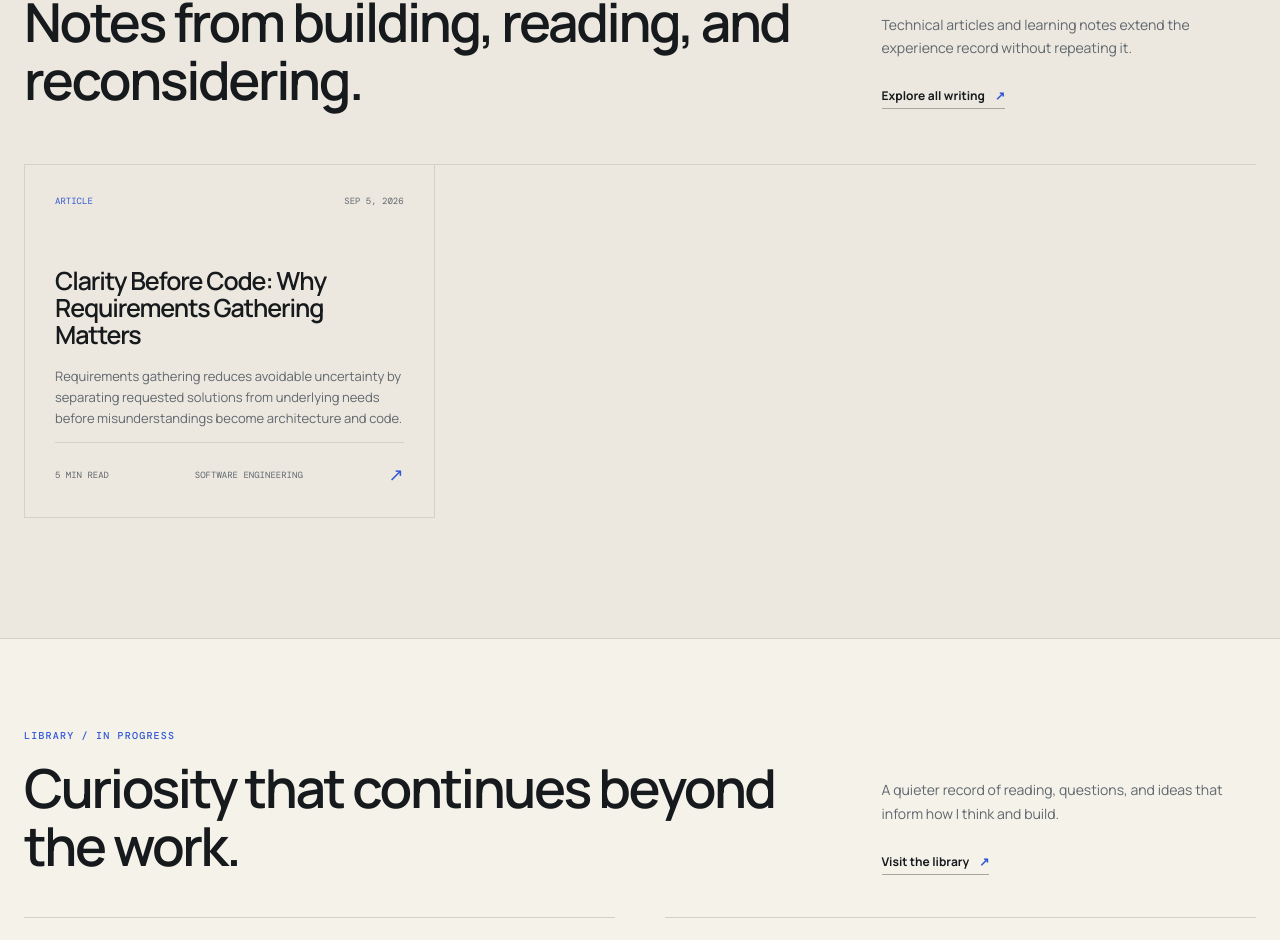
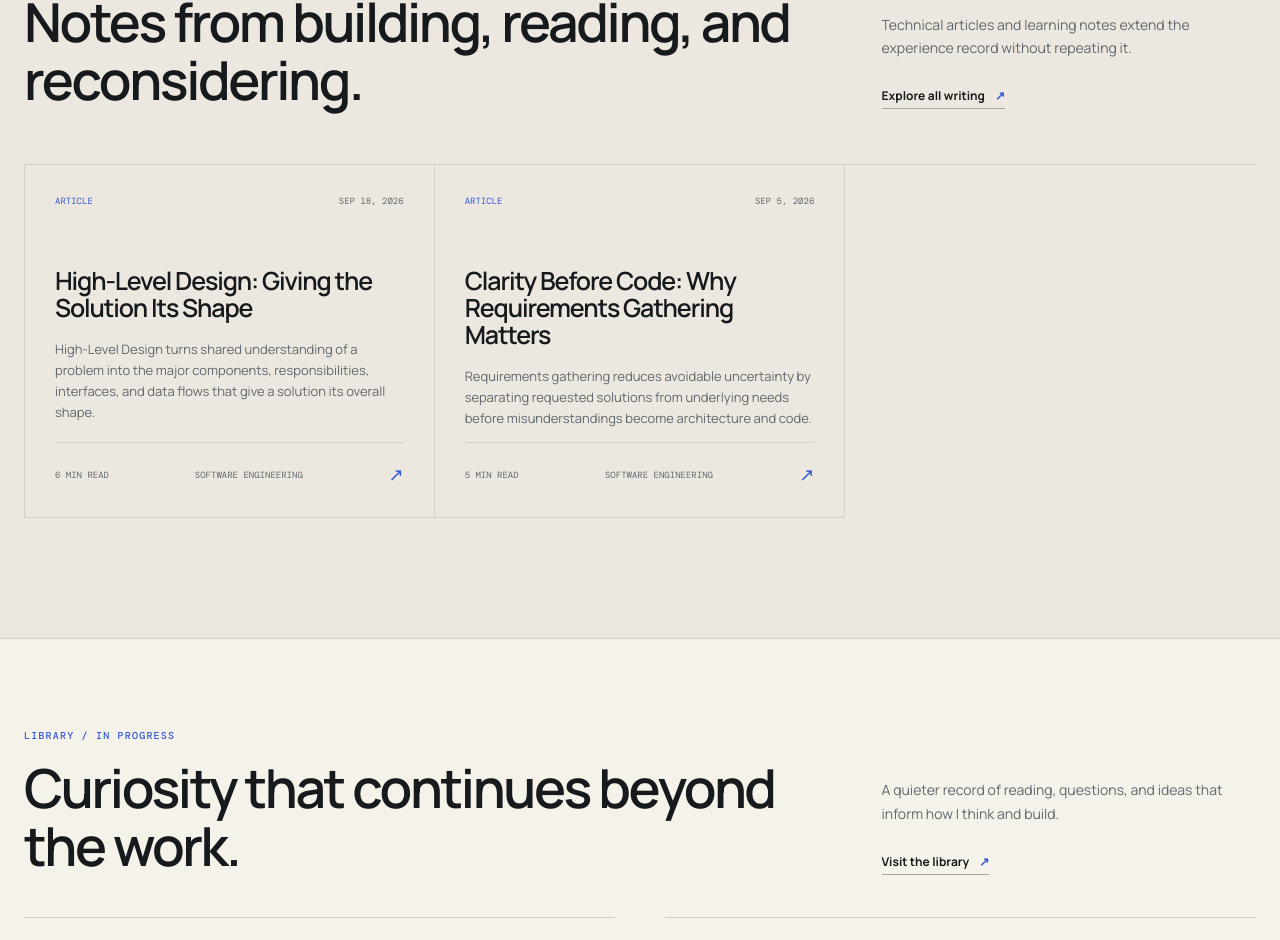
Before and after one commit to MoKeshavarz/mokeshavarz.github.io, a Next.js app: page / in a window 1280 px wide. Shown: the part 3914-4854 px from the top of the page. Built offline with nearby package versions, Linux system fonts and the light colour scheme; grey boxes are pictures that could not be loaded.

Commit message:
Publish High-Level Design article

```diff
--- a/app/content/writing.ts
+++ b/app/content/writing.ts
@@ -26,6 +26,7 @@ export type WritingBlock =
   | { type: "paragraph"; text: string; emphasis?: string[] }
   | { type: "quote"; text: string }
   | { type: "statement"; text: string }
+  | { type: "bulletList"; items: string[] }
   | { type: "list"; items: { label: string; text: string }[] }
   | { type: "sequence"; steps: { value: string; label: string }[]; total: string };
 
@@ -53,6 +54,138 @@ export const writingDrafts: WritingDraft[] = [
 ];
 
 export const writing: Writing[] = [
+  {
+    slug: "high-level-design-giving-the-solution-its-shape",
+    type: "Article",
+    title: "High-Level Design: Giving the Solution Its Shape",
+    description: "High-Level Design turns shared understanding of a problem into the major components, responsibilities, interfaces, and data flows that give a solution its overall shape.",
+    date: "2026-09-18",
+    updated: "2026-09-18",
+    readTime: 6,
+    category: "Software Engineering",
+    tags: ["High-Level Design", "System Design", "Software Architecture"],
+    technologies: [],
+    heroImage: {
+      src: "/images/high-level-design-concept-map-focused.png",
+      alt: "High-Level Design concept map showing the major components and relationships in an order-management system, the responsibilities defined at a high level, and the distinction between HLD and LLD.",
+      width: 1672,
+      height: 941,
+    },
+    introduction: [
+      { type: "paragraph", text: "Once the requirements are clear enough, the next question becomes:" },
+      { type: "statement", text: "What should the solution look like at a high level?" },
+      { type: "paragraph", text: "That is where High-Level Design (HLD) begins.", emphasis: ["High-Level Design (HLD)"] },
+      { type: "paragraph", text: "High-Level Design describes a software system at an abstract level. It identifies the major pieces of the application, their responsibilities, the environment they will run in, and how they interact—without deciding every implementation detail." },
+      { type: "paragraph", text: "In simple terms:" },
+      { type: "statement", text: "Requirements create shared understanding of the problem." },
+      { type: "statement", text: "High-Level Design gives the solution its overall shape." },
+    ],
+    sections: [
+      {
+        id: "start-with-the-big-picture",
+        heading: "Start with the big picture",
+        blocks: [
+          { type: "paragraph", text: "Imagine we are building an order-management system." },
+          { type: "paragraph", text: "Before deciding individual classes, methods, algorithms, or database columns, we need to answer larger questions:" },
+          { type: "bulletList", items: [
+            "What platform should the system run on?",
+            "What architecture should it use?",
+            "What are the major components?",
+            "Where should the data live?",
+            "Which external systems must it communicate with?",
+            "What are the important interfaces?",
+            "How should data move between major parts of the system?",
+          ] },
+          { type: "paragraph", text: "These are High-Level Design decisions." },
+          { type: "paragraph", text: "The purpose is to break a large application into major pieces that are easier to understand and can later be refined into detailed designs. The source describes HLD as the first step in breaking an application into pieces small enough to implement." },
+        ],
+      },
+      {
+        id: "what-does-high-level-design-define",
+        heading: "What does High-Level Design define?",
+        blocks: [
+          { type: "paragraph", text: "HLD can include several different concerns." },
+          { type: "list", items: [
+            { label: "Environment", text: "The operating system, hardware platform, network, devices, and other infrastructure." },
+            { label: "Architecture", text: "The overall structure of the application, such as monolithic, client/server, component-based, service-oriented, event-driven, data-centric, rule-based, or distributed architectures." },
+            { label: "Major components", text: "The main subsystems, modules, databases, reporting areas, and top-level responsibilities." },
+            { label: "Interfaces", text: "How major internal parts interact and which external systems the application must communicate with." },
+            { label: "Data", text: "The database platform, major entities and relationships, and important data flows." },
+            { label: "User interaction and outputs", text: "The general UI direction, reports, messages, files, and other system outputs." },
+          ] },
+          { type: "paragraph", text: "Security, configuration information, training needs, and useful UML diagrams can also be part of the high-level picture." },
+          { type: "paragraph", text: "The goal is not to document every possible detail." },
+          { type: "paragraph", text: "It is to describe enough of the system that the team understands what the major pieces are, what they should do, and what relationships exist between them.", emphasis: ["what the major pieces are, what they should do, and what relationships exist between them"] },
+        ],
+      },
+      {
+        id: "responsibilities-before-implementation",
+        heading: "Responsibilities before implementation",
+        blocks: [
+          { type: "paragraph", text: "Suppose one of the major components is an Order Service.", emphasis: ["Order Service"] },
+          { type: "paragraph", text: "At the high level, we might decide that it:" },
+          { type: "bulletList", items: [
+            "receives orders,",
+            "coordinates order processing,",
+            "communicates with inventory,",
+            "stores order information,",
+            "and triggers billing.",
+          ] },
+          { type: "paragraph", text: "We do not necessarily need to decide yet:", emphasis: ["not"] },
+          { type: "bulletList", items: [
+            "which classes will implement it,",
+            "what method signatures they will expose,",
+            "what algorithms they will use,",
+            "or exactly how the internal code will be structured.",
+          ] },
+          { type: "paragraph", text: "Those decisions belong later." },
+          { type: "paragraph", text: "A High-Level Design should specify what the pieces do and how they interact while including as few details as possible about how they perform their work.", emphasis: ["what the pieces do and how they interact while including as few details as possible about how they perform their work"] },
+          { type: "paragraph", text: "That distinction is important." },
+        ],
+      },
+      {
+        id: "why-decomposition-matters",
+        heading: "Why decomposition matters",
+        blocks: [
+          { type: "paragraph", text: "Breaking a large system into understandable pieces is not just about creating a cleaner diagram." },
+          { type: "paragraph", text: "Clear boundaries can reduce dependencies between different parts of the system." },
+          { type: "paragraph", text: "If components are sufficiently decoupled, different teams may be able to work on them simultaneously without constantly interfering with each other." },
+          { type: "paragraph", text: "That does not mean that more components or more services automatically produce a better architecture.", emphasis: ["does not"] },
+          { type: "statement", text: "Architecture is a design decision, not a goal by itself." },
+          { type: "paragraph", text: "The right structure depends on the problem being solved." },
+        ],
+      },
+      {
+        id: "high-level-design-vs-low-level-design",
+        heading: "High-Level Design vs. Low-Level Design",
+        blocks: [
+          { type: "paragraph", text: "The distinction becomes clearer when we compare the two stages." },
+          { type: "paragraph", text: "High-Level Design asks:", emphasis: ["High-Level Design"] },
+          { type: "bulletList", items: [
+            "What are the major pieces?",
+            "What should they do?",
+            "What relationships exist between them?",
+          ] },
+          { type: "paragraph", text: "Low-Level Design asks:", emphasis: ["Low-Level Design"] },
+          { type: "bulletList", items: [
+            "How should each of those pieces actually work?",
+          ] },
+          { type: "paragraph", text: "The source describes HLD as painting the system in broad strokes, while LLD adds the extra detail needed before developers begin implementation." },
+        ],
+      },
+      {
+        id: "big-picture-first",
+        heading: "Big picture first",
+        blocks: [
+          { type: "paragraph", text: "High-Level Design does not try to predict every implementation decision before development begins." },
+          { type: "paragraph", text: "Its purpose is to make the major structural decisions clear enough that the rest of the system can be designed coherently." },
+          { type: "statement", text: "Shared Understanding → High-Level Design → Low-Level Design" },
+          { type: "paragraph", text: "The principle is simple:" },
+          { type: "statement", text: "Define what the major pieces are and how they relate before deciding how each one works." },
+        ],
+      },
+    ],
+  },
   {
     slug: "clarity-before-code-why-requirements-gathering-matters",
     type: "Article",
--- a/app/globals.css
+++ b/app/globals.css
@@ -288,6 +288,9 @@ h3 { font-size: 23px; font-weight: 600; }
 .article-definition-list li { display: grid; grid-template-columns: 155px 1fr; gap: 18px; padding: 15px 0; border-bottom: 1px solid var(--line); }
 .article-definition-list strong { color: var(--accent); font: 500 10px/1.6 "DM Mono", monospace; text-transform: uppercase; }
 .article-definition-list span { color: var(--ink-soft); font: 400 16px/1.65 Georgia, serif; }
+.article-bullet-list { margin: 30px 0; padding: 0; border-top: 1px solid var(--line); list-style: none; }
+.article-bullet-list li { position: relative; padding: 14px 8px 14px 28px; border-bottom: 1px solid var(--line); color: var(--ink-soft); font: 400 16px/1.65 Georgia, serif; }
+.article-bullet-list li:before { position: absolute; content: ""; top: 25px; left: 7px; width: 5px; height: 5px; background: var(--accent); border-radius: 50%; }
 .article-sequence { margin: 32px 0; padding: 28px; border: 1px solid color-mix(in srgb, var(--risk) 58%, var(--line)); background: var(--surface); }
 .article-sequence ol { display: grid; grid-template-columns: repeat(4, 1fr); margin: 0; padding: 0; list-style: none; }
 .article-sequence li { position: relative; min-width: 0; padding: 4px 22px 24px 0; border-bottom: 1px solid color-mix(in srgb, var(--risk) 58%, var(--line)); }
--- a/app/writing/[slug]/page.tsx
+++ b/app/writing/[slug]/page.tsx
@@ -41,6 +41,7 @@ function ArticleBlock({ block }: { block: WritingBlock }) {
   if (block.type === "paragraph") return <p><EmphasizedText text={block.text} emphasis={block.emphasis} /></p>;
   if (block.type === "quote") return <blockquote>{block.text}</blockquote>;
   if (block.type === "statement") return <p className="article-key-statement">{block.text}</p>;
+  if (block.type === "bulletList") return <ul className="article-bullet-list">{block.items.map((item) => <li key={item}>{item}</li>)}</ul>;
   if (block.type === "list") return <ul className="article-definition-list">{block.items.map((item) => <li key={item.label}><strong>{item.label}</strong><span>{item.text}</span></li>)}</ul>;
   return <div className="article-sequence" aria-label={block.total}>
     <ol>{block.steps.map((step, index) => <li key={step.label}><span>{step.value}</span><p>{step.label}</p>{index < block.steps.length - 1 && <i aria-hidden="true">→</i>}</li>)}</ol>
```
Also changed, not shown: public/images/high-level-design-concept-map-focused.png (added).
